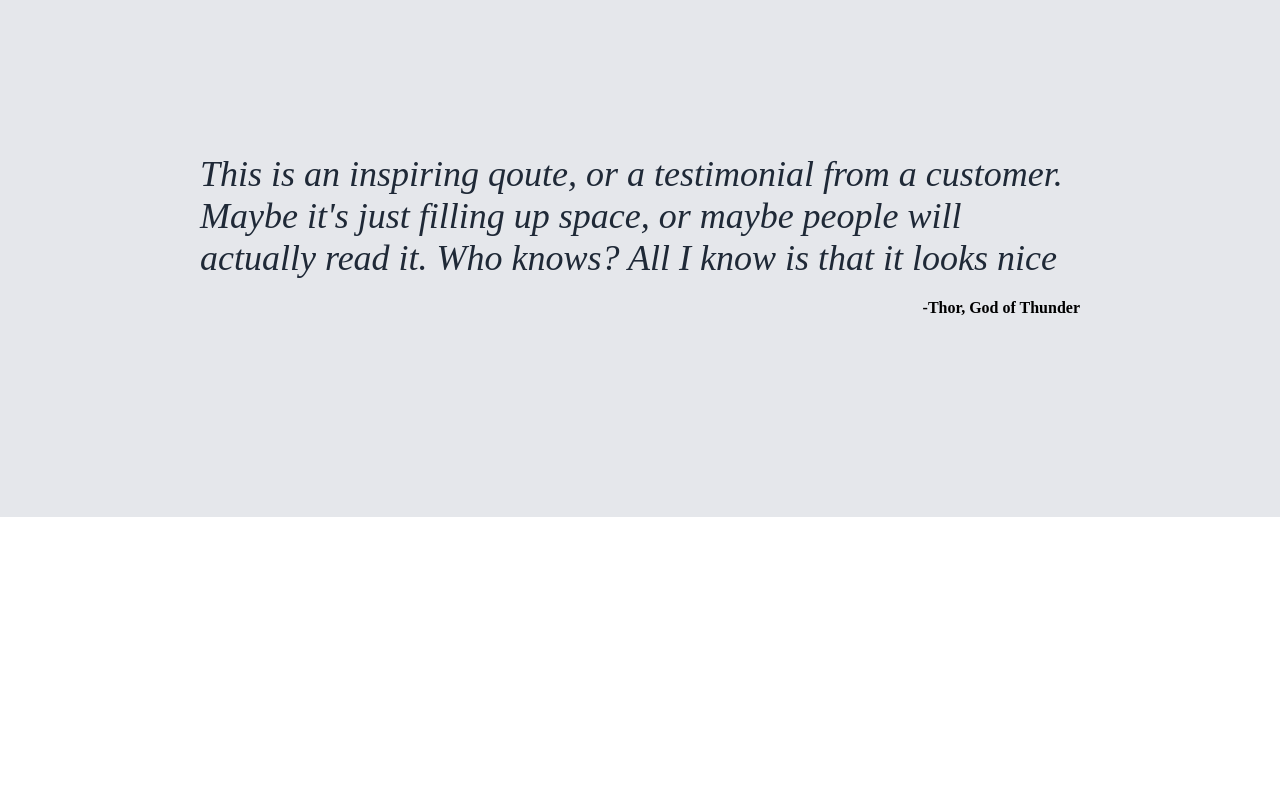
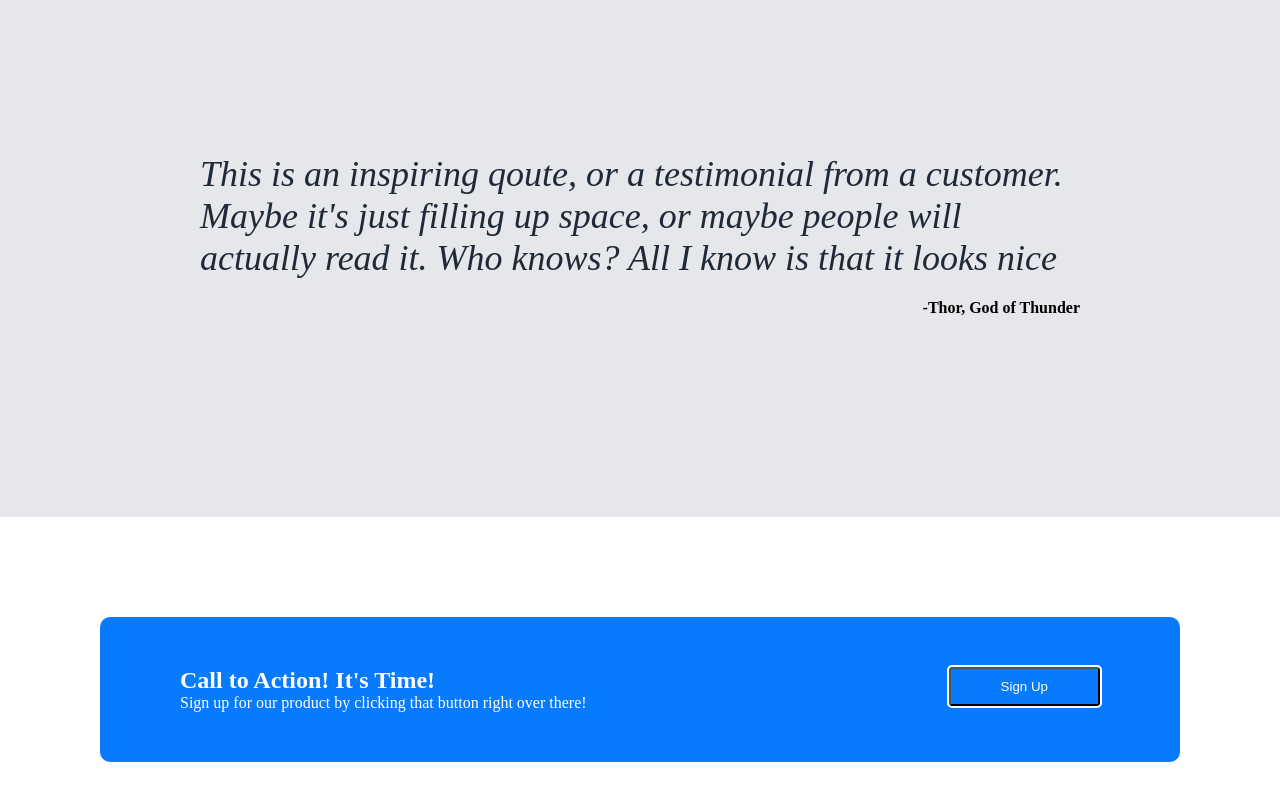
Before and after one commit to karl-dennis/landing-page, a plain HTML site: page index.html in a window 1280 px wide. Shown: the part 1049-1849 px from the top of the page. Before the commit the page ends 1566 px from the top, so only its background shows below. Drawn offline with Linux system fonts and the light colour scheme.

Commit message:
All Done Yey

```diff
--- a/index.html
+++ b/index.html
@@ -67,6 +67,20 @@
         </p>
         <span class="author">-Thor, God of Thunder</span>
     </div>
+    <div class="signup-section">
+        <div class="ssleft">
+            <p class="call-to-action">Call to Action! It's Time!</p>
+            <p class="subtext-action">Sign up for our product by clicking that button right over there!</p>
+        </div>
+        <div class="ssright">
+            <button class="signup-button">
+                Sign Up
+            </button>
+        </div>
+    </div>
+    <div class="footer">
+
+    </div>
 </body>
 
 </html>
--- a/style.css
+++ b/style.css
@@ -127,3 +127,34 @@ img {
     font-weight: bold;
     align-self: flex-end;
 }
+
+.signup-section {
+    display: flex;
+    background-color: rgb(8, 122, 253);
+    margin: 100px;
+    padding: 50px 80px;
+    border-radius: 10px;
+    flex: 1;
+}
+
+.ssleft {
+    flex-direction: column;
+    flex-grow: 2;
+}
+.call-to-action{
+    color: white;
+    font-size: 24px;
+    font-weight: bold;
+}
+
+.subtext-action{
+    color: white;
+}
+
+.signup-button{
+    background-color: rgb(8, 122, 253);
+    outline: 2px solid white;
+    border-radius: 3px;
+    padding: 10px 50px;
+    color: white;
+}
```
